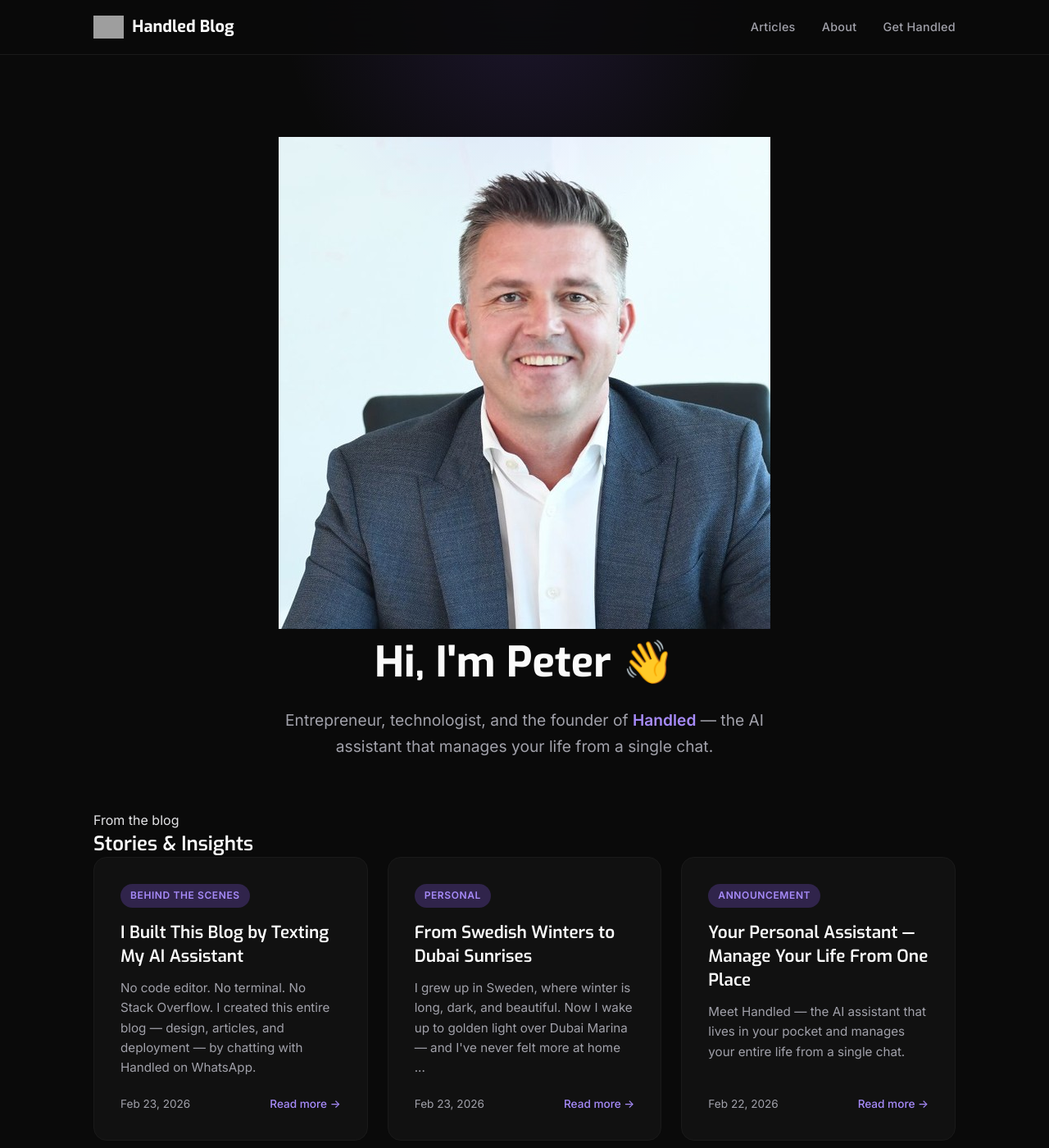
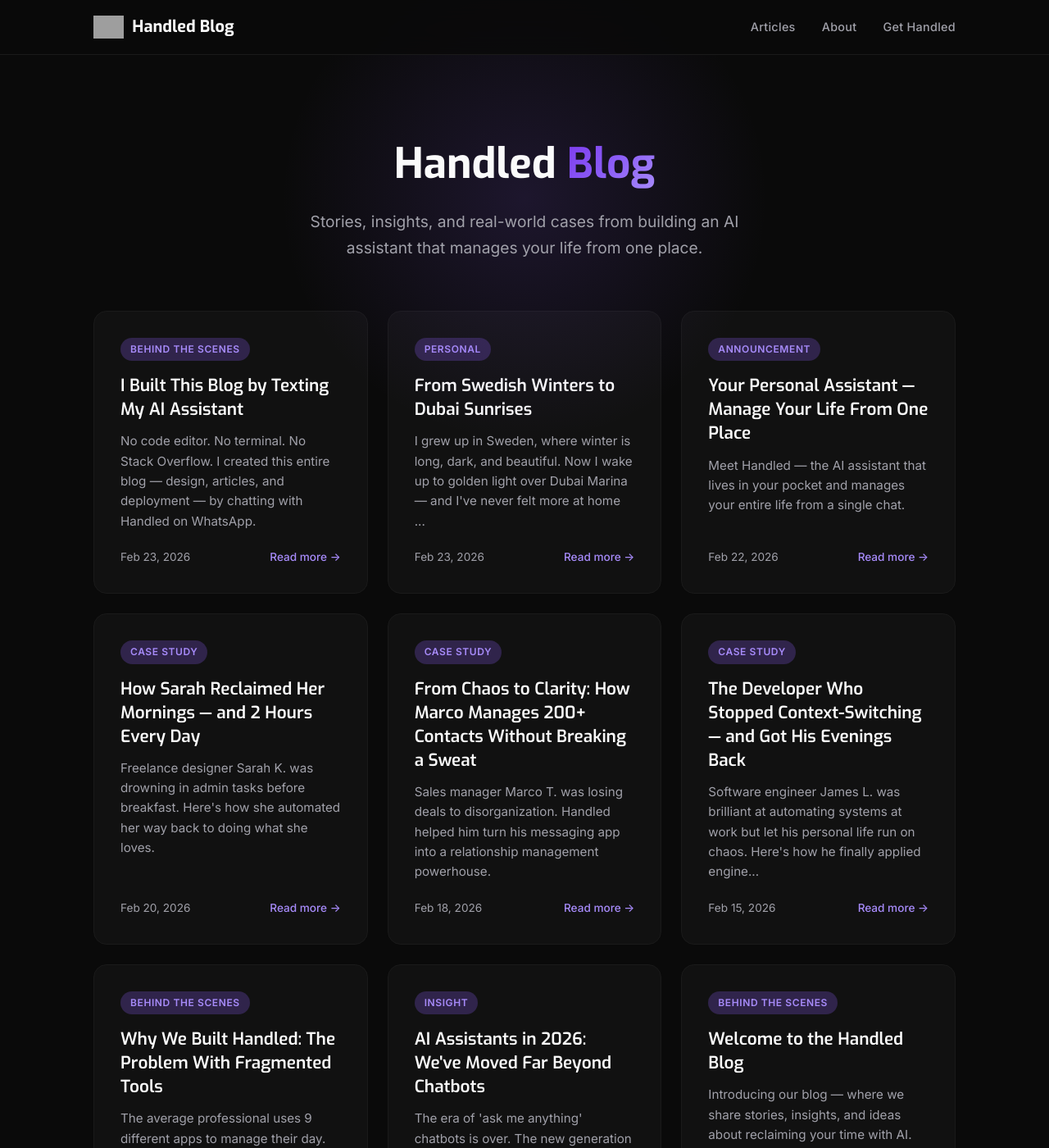
Before and after one commit to handled-sh/handled-sh.github.io, a Jekyll site: the page built from index.md, in a window 1280 px wide and 1400 px high. Shown: the whole window at 82% size. Built offline with Jekyll 4.4.1, drawn with Linux system fonts in a browser that asks for light colours; grey boxes are pictures that could not be loaded.

Commit message:
Revert home layout to original

```diff
--- a/_layouts/home.html
+++ b/_layouts/home.html
@@ -3,14 +3,9 @@ layout: default
 ---
 
 <section class="hero">
-    <div class="container hero-flex">
-        <div class="hero-image">
-            <img src="/assets/images/peter-headshot.jpg" alt="Peter Larnholt" class="hero-avatar">
-        </div>
-        <div class="hero-text">
-            <h1 class="hero-title">Hi, I'm Peter <span class="wave">👋</span></h1>
-            <p class="hero-intro">Entrepreneur, technologist, and the founder of <a href="https://handled.sh" target="_blank"><strong>Handled</strong></a> — the AI assistant that manages your life from a single chat.</p>
-        </div>
+    <div class="container">
+        <h1 class="hero-title">Handled <span class="accent">Blog</span></h1>
+        <p class="hero-subtitle">Stories, insights, and real-world cases from building an AI assistant that manages your life from one place.</p>
     </div>
 </section>
 
@@ -30,8 +25,6 @@ layout: default
 
 <section class="articles-section">
     <div class="container">
-        <div class="section-label">From the blog</div>
-        <h2 class="section-heading">Stories & Insights</h2>
         <div class="articles-grid">
             {% for post in site.posts %}
             {% if post.image and forloop.first %}
```
